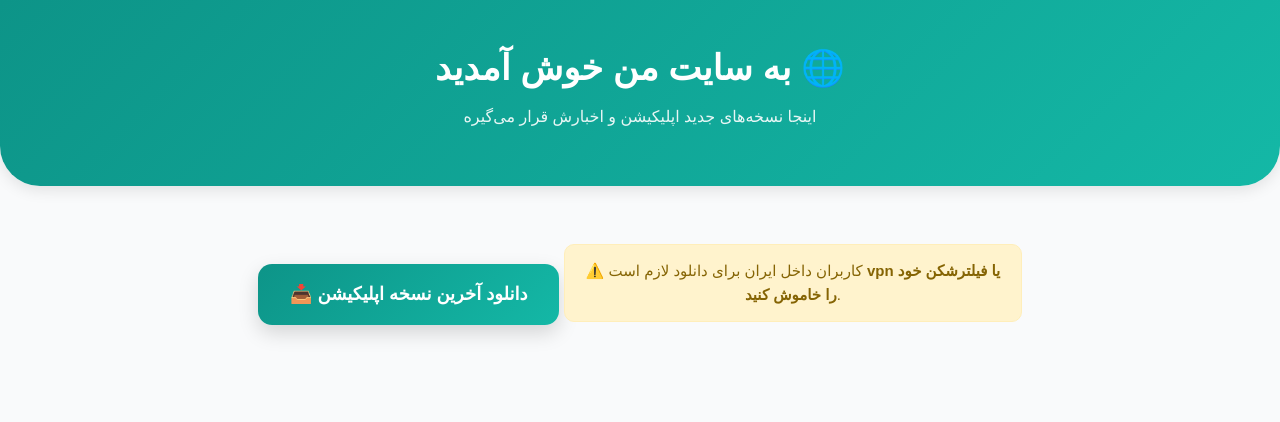
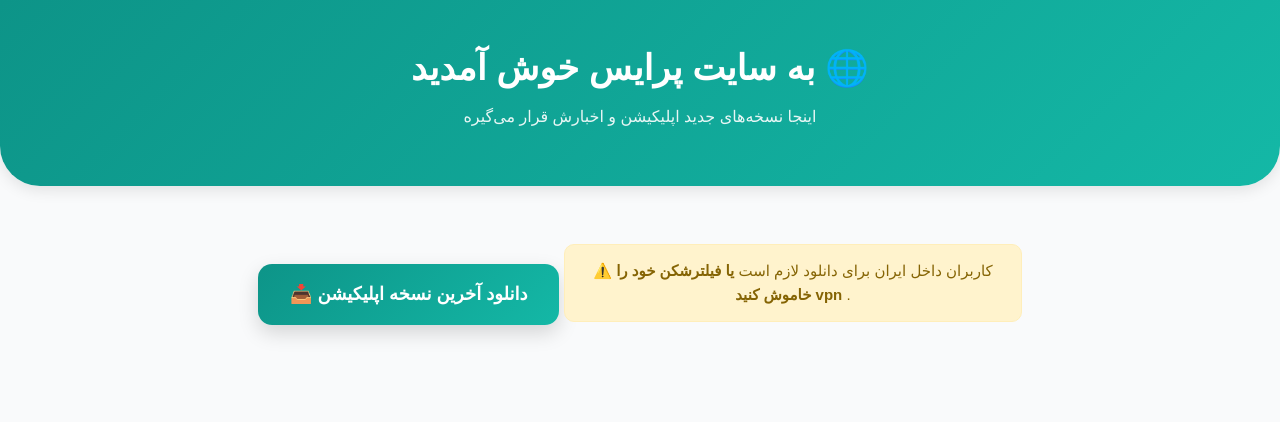
Before and after one commit to zabiullahjm-star/price-site, a plain HTML site: page index.html in a window 1280 px wide. Shown: the top 422 px of the page. Drawn offline with Linux system fonts and the light colour scheme.

Commit message:
Update index.html

```diff
--- a/index.html
+++ b/index.html
@@ -117,7 +117,7 @@
 <body>
   <!-- هدر -->
   <header>
-    <h1>به سایت من خوش آمدید 🌐</h1>
+    <h1>به سایت پرایس خوش آمدید 🌐</h1>
     <p>اینجا نسخه‌های جدید اپلیکیشن و اخبارش قرار می‌گیره</p>
   </header>
 
@@ -127,7 +127,7 @@
       📥 دانلود آخرین نسخه اپلیکیشن
     </a>
     <div class="notice">
-      ⚠️ کاربران داخل ایران برای دانلود لازم است <strong>  vpn یا فیلترشکن خود را خاموش کنید</strong>.
+      ⚠️ کاربران داخل ایران برای دانلود لازم است <strong> یا فیلترشکن خود را خاموش کنید vpn </strong>.
     </div>
   </div>
 
```
